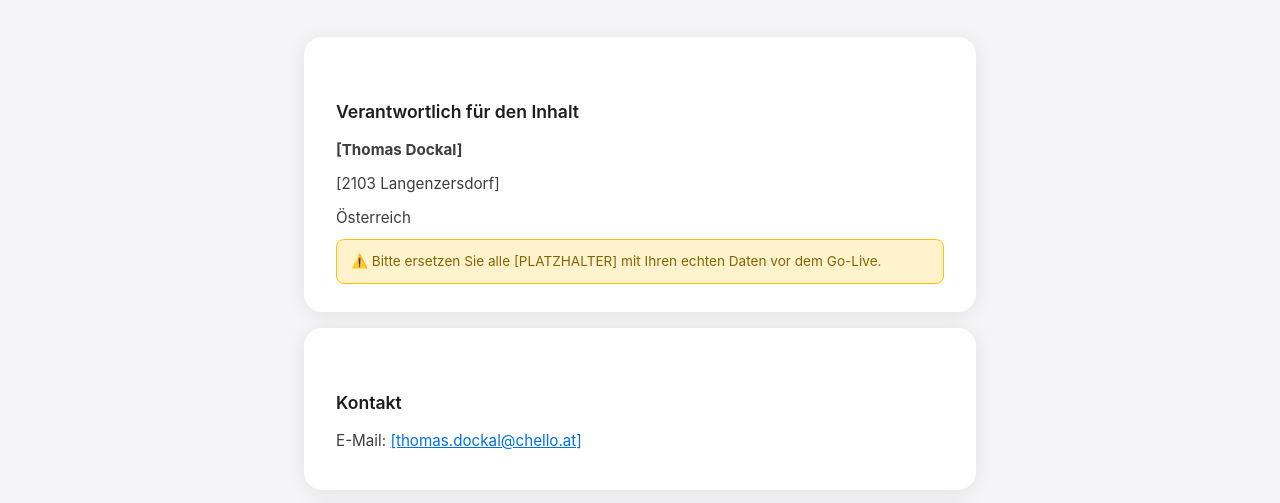
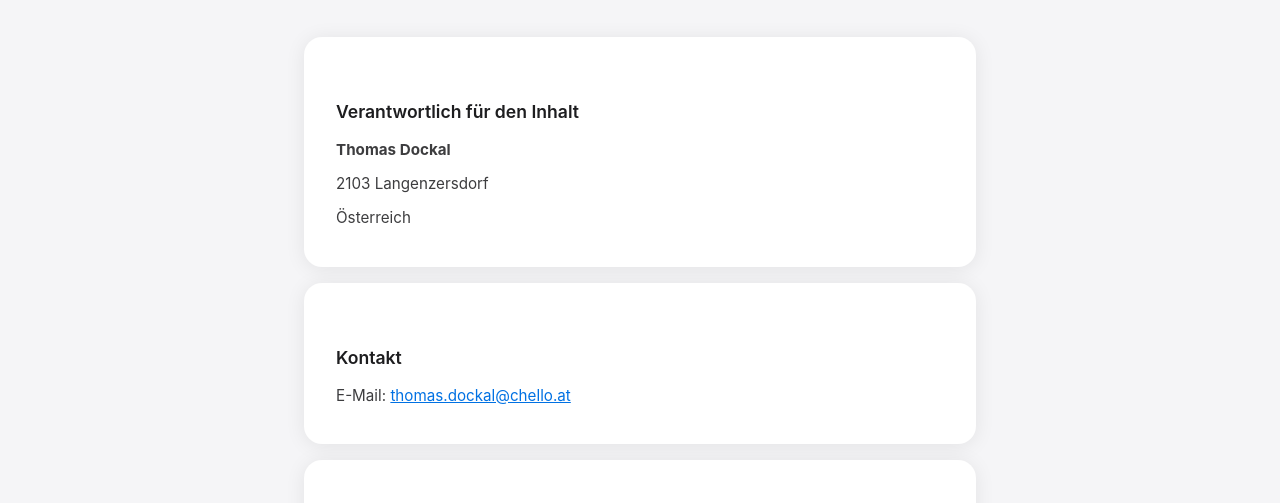
Before and after one commit to thdockal-hue/DeepFakeIdentifier_GUI, a website: page impressum.html in a window 1280 px wide. Shown: the part 191-694 px from the top of the page. Drawn offline with Linux system fonts and the light colour scheme.

Commit message:
Remove placeholders and update contact information

```diff
--- a/impressum.html
+++ b/impressum.html
@@ -50,15 +50,14 @@ a { color: #0071e3; }
 
   <div class="card">
     <h2>Verantwortlich für den Inhalt</h2>
-    <p><strong>[Thomas Dockal]</strong></p>
-    <p>[2103 Langenzersdorf]</p>
+    <p><strong>Thomas Dockal</strong></p>
+    <p>2103 Langenzersdorf</p>
     <p>Österreich</p>
-    <div class="placeholder">⚠️ Bitte ersetzen Sie alle [PLATZHALTER] mit Ihren echten Daten vor dem Go-Live.</div>
   </div>
 
   <div class="card">
     <h2>Kontakt</h2>
-    <p>E-Mail: <a href="mailto:[thomas.dockal@chello.at]">[thomas.dockal@chello.at]</a></p>
+    <p>E-Mail: <a href="mailto:thomas.dockal@chello.at">thomas.dockal@chello.at</a></p>
     </div>
 
   <div class="card">
```
